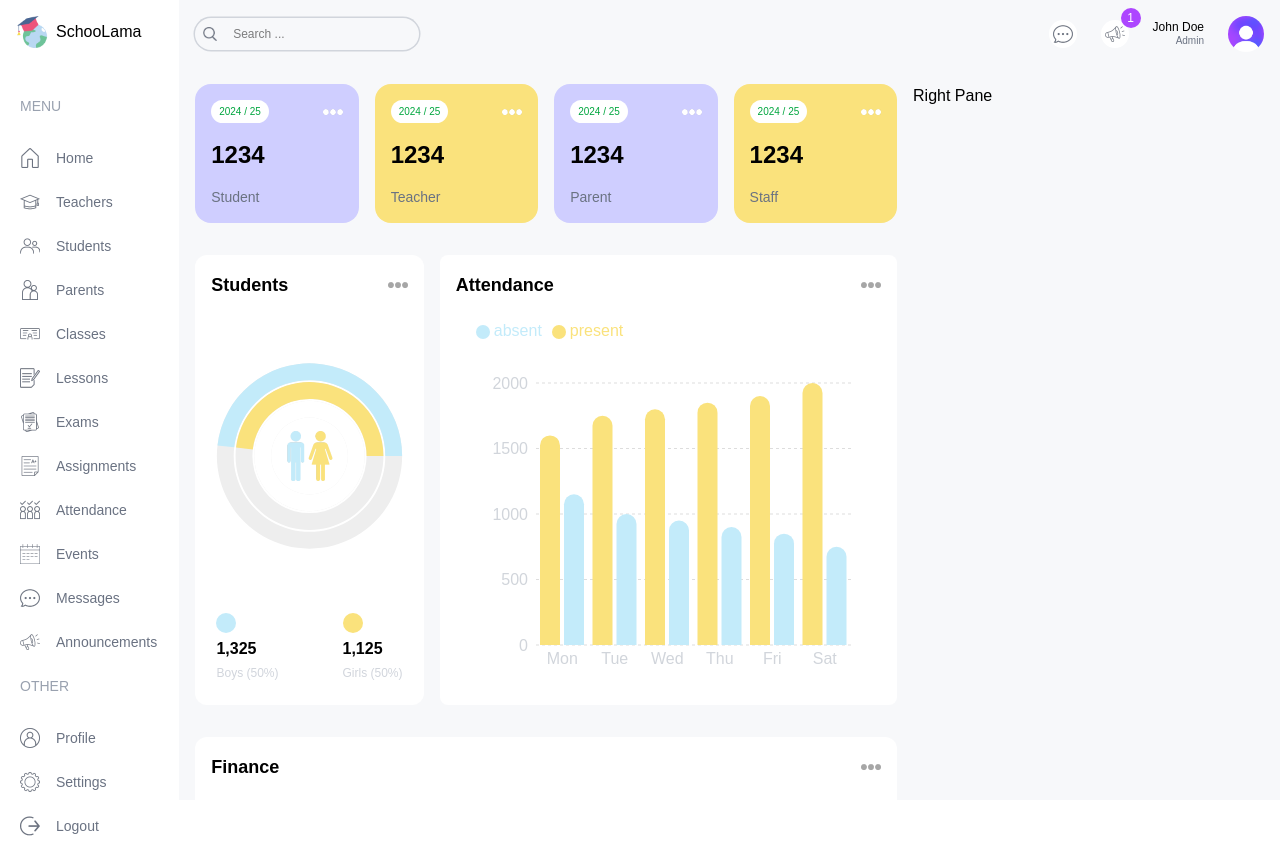
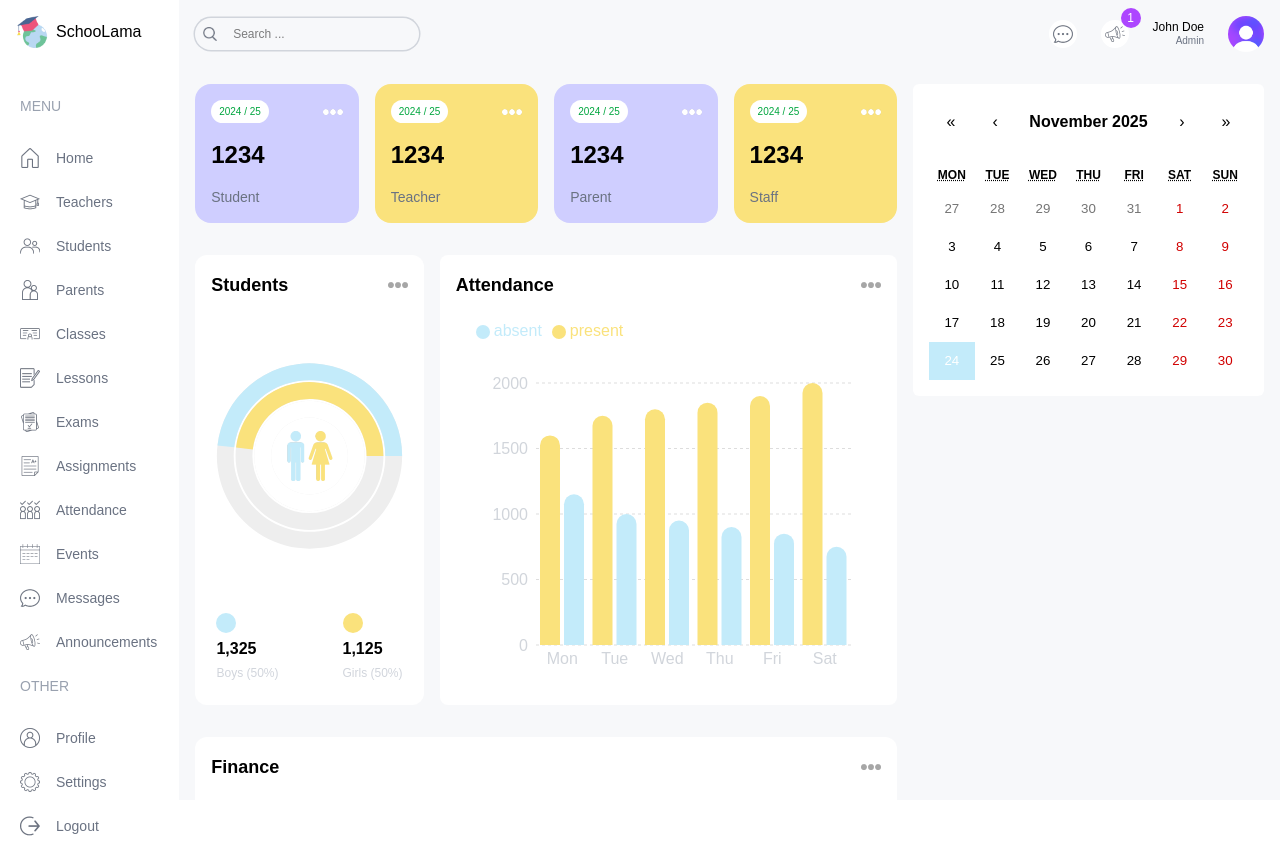
Before and after one commit to Rasheed-28/School-Management-System, a Next.js app: page /admin in a window 1280 px wide. Built offline with nearby package versions, Linux system fonts and the light colour scheme.

Commit message:
Event Calendar

```diff
--- a/src/app/(dashboard)/admin/page.tsx
+++ b/src/app/(dashboard)/admin/page.tsx
@@ -1,5 +1,6 @@
 import AttendanceChart from "@/components/AttendanceChart";
 import CountChart from "@/components/CountChart";
+import EventCalendar from "@/components/EventCalendar";
 import FinanceChart from "@/components/FinanceChart";
 import UserCard from "@/components/UserCard";
 
@@ -34,7 +35,9 @@
         </div>
       </div>
       {/* Right Pane */}
-      <div className="w-full lg:w-1/3">Right Pane</div>
+      <div className="w-full lg:w-1/3 flex flex-col gap-8">
+          <EventCalendar />
+      </div>
     </div>
   );
 }
--- a/src/app/globals.css
+++ b/src/app/globals.css
@@ -25,6 +25,21 @@
   font-family: Arial, Helvetica, sans-serif;
 }
 
+.react-calendar {
+  width: 100% !important;
+  border: none !important;
+  font-family:"Inter", sans-serif;
+}
+
+.react-calendar__navigation__label__labelText {
+font-weight: 600;
+}
+
+.react-calendar__tile--active {
+ background-color: #C3EBFA !important;
+  color:black;
+}
+
 /* Hide Next.js floating badge (bottom-left dev/logo button).
    This targets several common class/attribute names used by the badge
    and forces it hidden. If you want to restore the badge, remove this block. */
--- a/src/components/EventCalendar.tsx
+++ b/src/components/EventCalendar.tsx
@@ -0,0 +1,14 @@
+"use client"
+import { useState } from "react";
+import Calendar from "react-calendar";
+import 'react-calendar/dist/Calendar.css';
+
+type valuePiece = Date | null;
+type value = valuePiece | [valuePiece, valuePiece];
+
+export default function EventCalendar () {
+    const [value, onChange] = useState<Value>(new Date());
+    return <div className="bg-white p-4 rounded-md">
+        <Calendar onChange={onchange} value={value} />
+    </div>
+}
```
